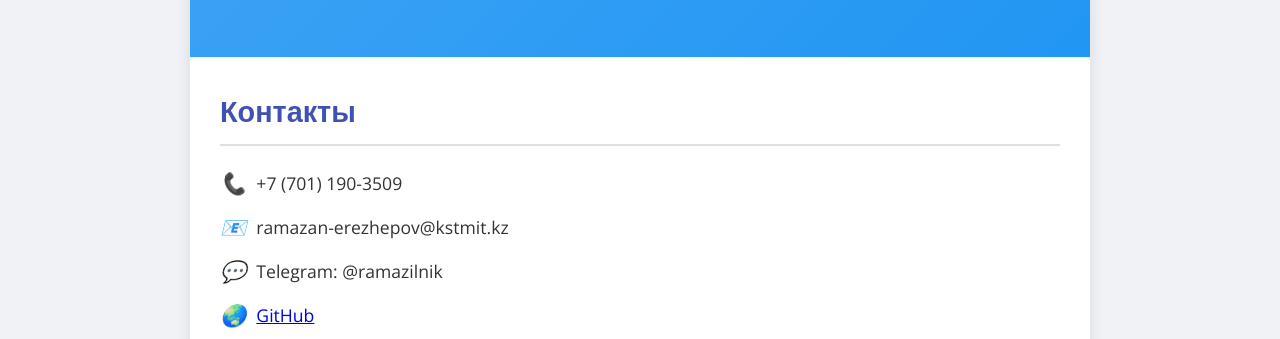
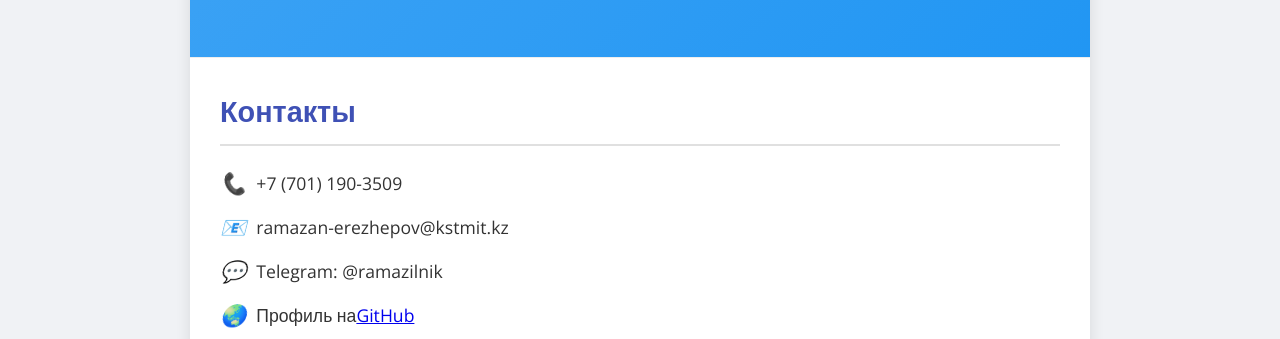
Before and after one commit to ramazilnik/resume-site, a plain HTML site: page site/index.html in a window 1280 px wide. Shown: the part 424-763 px from the top of the page. Drawn offline with nearby package versions, Linux system fonts and the light colour scheme.

Commit message:
Github_link

```diff
--- a/site/index.html
+++ b/site/index.html
@@ -28,7 +28,7 @@
                 <li><i class="icon-phone">📞</i> +7 (701) 190-3509</li>
                 <li><i class="icon-mail">📧</i> ramazan-erezhepov@kstmit.kz</li>
                 <li><i class="icon-skype">💬</i> Telegram: @ramazilnik</li>
-                <li><i class="icon-world">🌏</i> <a href="https://github.com/ramazilnik/resume-site.git">GitHub</a> </li>
+                <li><i class="icon-world">🌏</i> Профиль на <a href="https://github.com/ramazilnik/resume-site.git" target="_blank">GitHub</a> </li>
                 <li class="lang ru"><i class="icon-home">🏠</i> Костанай</li>
                 <li class="lang en"><i class="icon-home">🏠</i> Kostanay, Kazakhstan</li>
             </ul>
```
